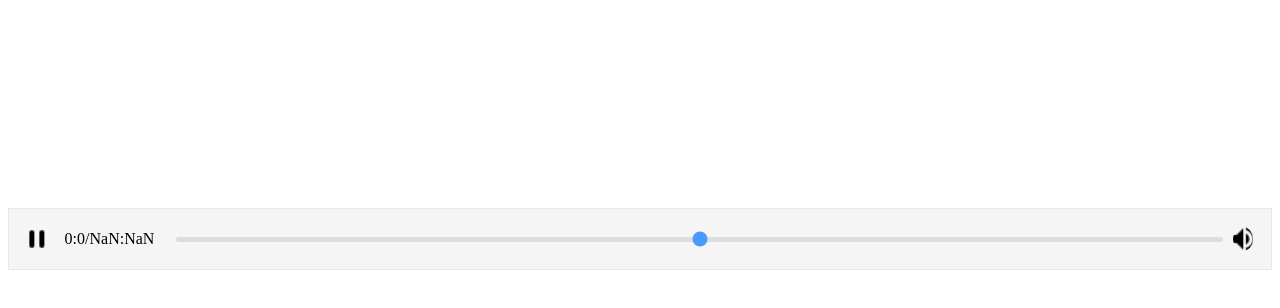
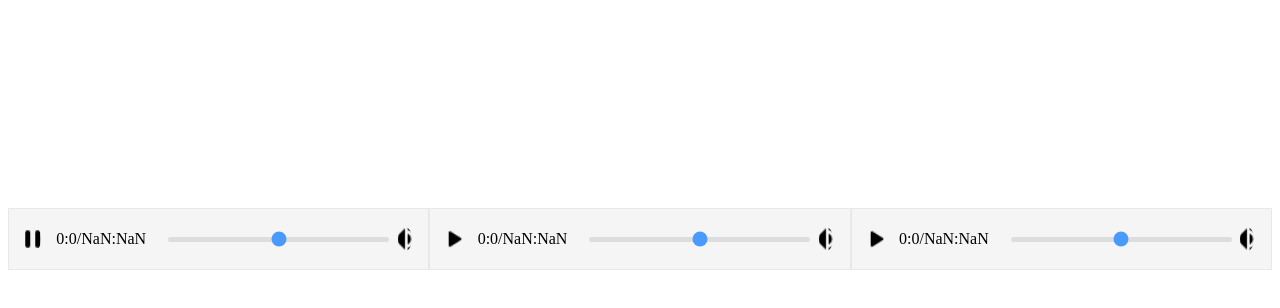
Before and after one commit to MightySeswatha/Music_Player, a plain HTML site: page index.html in a window 1280 px wide. Both pictures are taken after a click on the element 36 px from the left and 239 px from the top of the page. Drawn offline with Linux system fonts and the light colour scheme.

Commit message:
Add files via upload

```diff
--- a/index.html
+++ b/index.html
@@ -1,5 +1,6 @@
 <!DOCTYPE html>
 <html>
+
 <head>
   <meta charset="utf-8">
   <script src="script.js"></script>
@@ -8,21 +9,57 @@
   <link rel="stylesheet" href="style.css">
   <title>Music_Player</title>
 </head>
+
 <body>
 
   <div class="p_body">
-       <div id="play">
-        <div id="play_img"></div>
+    <audio src="m1.mp3"></audio>
+    <div class="play">
+      <div class="play_img"></div>
     </div>
-       <div id="timer">0:00/2:11</div>
-       <div id="line">
-        <input type="range" min="1" max="1000000" value="0" class="slider" id="myRange">
+    <div class="timer">0:00/2:11</div>
+    <div class="line">
+      <input type="range" min="1" max="1000000" value="0" class="slider">
     </div>
-       <div id="volume">
-      <div id="bar" class="off">
-      <input type="range" min="1" max="100" value="50" class="slider2" id="myRange2">
+    <div class="volume">
+      <div class="bar off">
+        <input type="range" min="1" max="100" value="50" class="slider2">
       </div>
-        <div id="volume_img"></div>
+      <div class="volume_img"></div>
+    </div>
+  </div>
+
+  <div class="p_body">
+    <audio src="m4.mp3"></audio>
+    <div class="play">
+      <div class="play_img"></div>
+    </div>
+    <div class="timer">0:00/2:11</div>
+    <div class="line">
+      <input type="range" min="1" max="1000000" value="0" class="slider">
+    </div>
+    <div class="volume">
+      <div class="bar off">
+        <input type="range" min="1" max="100" value="50" class="slider2">
+      </div>
+      <div class="volume_img"></div>
+    </div>
+  </div>
+
+  <div class="p_body">
+    <audio src="m3.wav"></audio>
+    <div class="play">
+      <div class="play_img"></div>
+    </div>
+    <div class="timer">0:00/2:11</div>
+    <div class="line">
+      <input type="range" min="1" max="1000000" value="0" class="slider">
+    </div>
+    <div class="volume">
+      <div class="bar off">
+        <input type="range" min="1" max="100" value="50" class="slider2">
+      </div>
+      <div class="volume_img"></div>
     </div>
   </div>
 
--- a/script.js
+++ b/script.js
@@ -1,85 +1,94 @@
-window.onload = () =>{
+window.onload = () => {
 
-var play = document.getElementById("play");
+    var play = document.getElementsByClassName("play");
     let t = 0;
-var timer = document.getElementById("timer");
-var volume = document.getElementById("volume");
-var line = document.getElementById("line");
-var bar = document.getElementById("bar");
-var slider = document.getElementById("myRange");
+    var timer = document.getElementsByClassName("timer");
+    var volume = document.getElementsByClassName("volume");
+    var line = document.getElementsByClassName("line");
+    var bar = document.getElementsByClassName("bar");
+    var slider = document.getElementsByClassName("slider");
+    var slider2 = document.getElementsByClassName("slider2");
+    var audio = document.getElementsByTagName("audio");
 
-var x = new Audio('m1.mp3');
+    for (let i = 0; i < play.length; i++) {
 
         var dur;
         var c_dur;
 
-
-
-let timerId = setInterval(() => Ftime(),100);
+        let timerId = setInterval(() => Ftime(), 100);
 
         /*Функция обновляющая таймер в реальном времени*/
         const Ftime = () => {
 
-c_dur = Math.floor(x.currentTime / 60)+":"+Math.floor((x.currentTime % 60));
-dur = Math.floor(x.duration / 60)+":"+Math.floor((x.duration % 60));
-timer.innerHTML = c_dur+"/"+dur;
+            c_dur = Math.floor(audio[i].currentTime / 60) + ":" + Math.floor((audio[i].currentTime % 60));
+            dur = Math.floor(audio[i].duration / 60) + ":" + Math.floor((audio[i].duration % 60));
+            timer[i].innerHTML = c_dur + "/" + dur;
 
-line.children[0].value = x.currentTime/(x.duration/1000000);
+            line[i].children[0].value = audio[i].currentTime / (audio[i].duration / 1000000);
 
-x.volume = bar.children[0].value/100;
+            audio[i].volume = bar[i].children[0].value / 100;
             //console.log(bar.children[0].value);
 
-if(bar.children[0].value <= 1){
-volume.children[1].style.backgroundImage = "url('./images/volume2.png')";
+            if (bar[i].children[0].value <= 1) {
+                volume[i].children[1].style.backgroundImage = "url('./images/volume2.png')";
             }
-else{
-volume.children[1].style.backgroundImage = "url('./images/volume1.png')";
+            else {
+                volume[i].children[1].style.backgroundImage = "url('./images/volume1.png')";
             }
 
-if(x.currentTime == x.duration){
-    play.childNodes[1].style.backgroundImage = "url('./images/play.png')";
+            if (audio[i].currentTime == audio[i].duration) {
+                play[i].childNodes[1].style.backgroundImage = "url('./images/play.png')";
                 t = 0;
             }
 
         }
 
-slider.oninput = function() {
+        slider[i].oninput = function () {
             // console.log(this.value);
-    x.currentTime = line.children[0].value*(x.duration/1000000);
+            audio[i].currentTime = line[i].children[0].value * (audio[i].duration / 1000000);
         }
 
 
-play.onclick = () => {
+        play[i].onclick = () => {
 
-var img = play.childNodes[1];
+            var img = play[i].childNodes[1];
 
-if(t == 0){
+            if (t == 0) {
                 img.style.backgroundImage = "url('./images/pause.png')";
                 t++;
 
                 /*Play music*/
-x.play();
+                audio[i].play();
+
+                for (let j = 0; j < audio.length; j++) {
+                    if (j != i) {
+                        audio[j].pause();
+                        play[j].childNodes[1].style.backgroundImage = "url('./images/play.png')";
+                    }
+                }
 
             }
 
-else{
+            else {
                 img.style.backgroundImage = "url('./images/play.png')";
                 t = 0;
 
                 /*Stop music*/
-x.pause();
+                audio[i].pause();
 
             }
 
 
         }
 
-volume.onclick = () => {
+        volume[i].onclick = () => {
 
-if(bar.classList.contains("off")){bar.classList.remove("off");}
-else{bar.classList.add("off")};
+            if (bar[i].classList.contains("off")) { bar[i].classList.remove("off"); }
+            else { bar[i].classList.add("off") };
 
         }
 
 
     }
+
+}
--- a/style.css
+++ b/style.css
@@ -1,23 +1,24 @@
-body{
+body {
     display: flex;
     justify-content: center;
     box-sizing: border-box;
 }
 
-.off{
+.off {
     display: none;
 }
 
-.p_body{
+.p_body {
     display: flex;
-margin-top: 200px; /*отступ для проверки bar*/
+    margin-top: 200px;
+    /*отступ для проверки bar*/
     width: 100%;
     padding: 15px;
-background-color: 	#F5F5F5;
-border: 1px solid 	#E8E8E8;
+    background-color: #F5F5F5;
+    border: 1px solid #E8E8E8;
 }
 
-#play{
+.play {
     display: flex;
     width: 30px;
     height: 30px;
@@ -27,12 +28,12 @@ border-radius: 50%;
     transition: 0.15s;
 }
 
-#play:hover,
-#volume:hover{
+.play:hover,
+.volume:hover {
     background-color: #D8D8D8;
 }
 
-#play_img{
+.play_img {
     display: flex;
     width: 100%;
     height: 100%;
@@ -43,13 +44,13 @@ background-position: center;
     border-radius: 50%;
 }
 
-#timer{
+.timer {
     display: flex;
     padding: 0 15px;
     align-items: center;
 }
 
-#volume{
+.volume {
     position: relative;
     width: 30px;
     display: flex;
@@ -59,7 +60,7 @@ border-radius: 50%;
     transition: 0.15s;
 }
 
-#volume_img{
+.volume_img {
     display: flex;
     width: 80%;
     height: 80%;
@@ -70,7 +71,7 @@ transition: 0.15s;
     border-radius: 50%;
 }
 
-#line{
+.line {
     display: flex;
     padding: 0 5px;
     width: 100%;
@@ -78,44 +79,60 @@ align-items: center;
 }
 
 .slider {
-    -webkit-appearance: none;  /* Override default CSS styles */
+    -webkit-appearance: none;
+    /* Override default CSS styles */
     appearance: none;
-    width: 100%; /* Full-width */
-    height: 5px; /* Specified height */
-    background: #d3d3d3; /* Grey background */
+    width: 100%;
+    /* Full-width */
+    height: 5px;
+    /* Specified height */
+    background: #d3d3d3;
+    /* Grey background */
     border-radius: 10px;
-    outline: none; /* Remove outline */
-    opacity: 0.7; /* Set transparency (for mouse-over effects on hover) */
-    -webkit-transition: .1s; /* 0.2 seconds transition on hover */
+    outline: none;
+    /* Remove outline */
+    opacity: 0.7;
+    /* Set transparency (for mouse-over effects on hover) */
+    -webkit-transition: .1s;
+    /* 0.2 seconds transition on hover */
     transition: opacity .1s;
     scroll-behavior: smooth;
 }
 
-.slider:hover{
-    opacity: 1; /* Fully shown on mouse-over */
+.slider:hover {
+    opacity: 1;
+    /* Fully shown on mouse-over */
 }
 
-#bar{
+.bar {
     position: absolute;
     transform: rotate(270deg);
     margin-top: -160px;
 }
 
-#slider2{
-    -webkit-appearance: none;  /* Override default CSS styles */
+.slider2 {
+    -webkit-appearance: none;
+    /* Override default CSS styles */
     appearance: none;
-    width: 100px; /* Full-width */
-    height: 5px; /* Specified height */
-    background: #d3d3d3; /* Grey background */
+    width: 100px;
+    /* Full-width */
+    height: 5px;
+    /* Specified height */
+    background: #d3d3d3;
+    /* Grey background */
     border-radius: 10px;
-    outline: none; /* Remove outline */
-    opacity: 0.7; /* Set transparency (for mouse-over effects on hover) */
-    -webkit-transition: .1s; /* 0.2 seconds transition on hover */
+    outline: none;
+    /* Remove outline */
+    opacity: 0.7;
+    /* Set transparency (for mouse-over effects on hover) */
+    -webkit-transition: .1s;
+    /* 0.2 seconds transition on hover */
     transition: opacity .1s;
     /* transform: rotate(90deg);
    */
 }
 
-#slider2:hover{
-    opacity: 1; /* Fully shown on mouse-over */
+.slider2:hover {
+    opacity: 1;
+    /* Fully shown on mouse-over */
 }
```
Also changed, not shown: 1 other file. Lines whose indentation alone changed are shown as unchanged.
